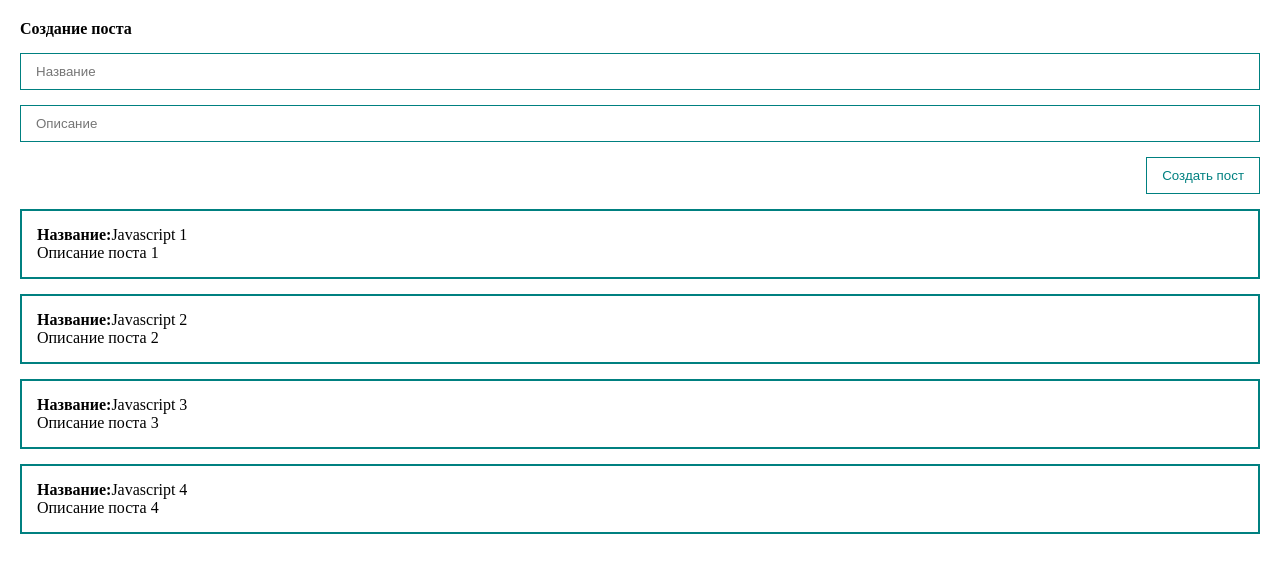
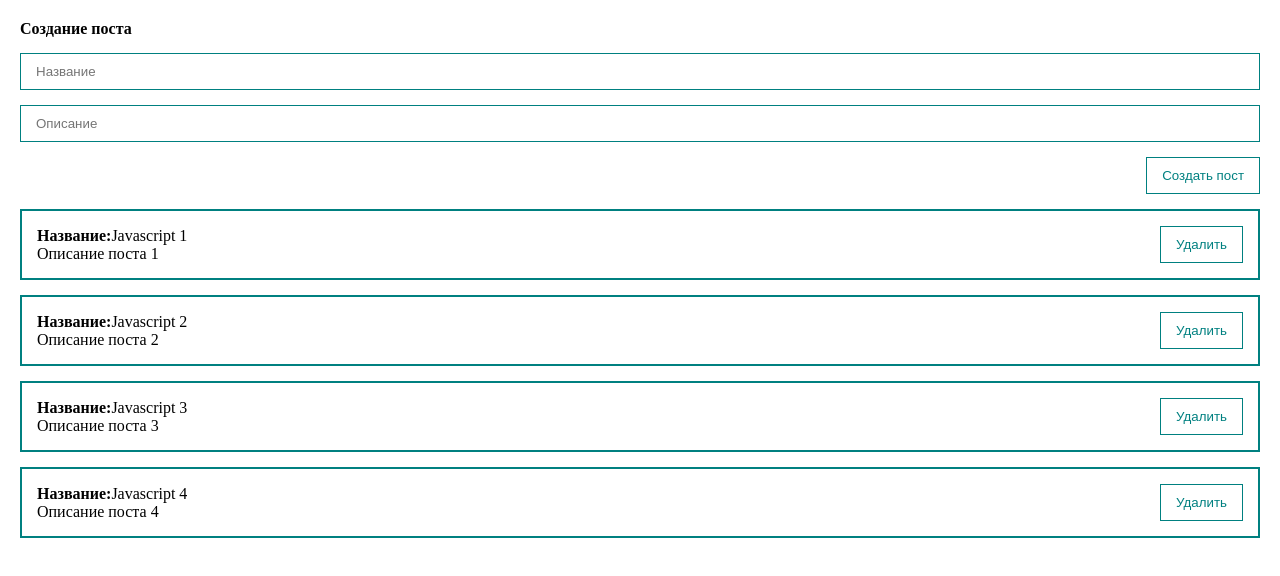
Before and after one commit to SolarEquine/vue-crash-course, a Vue app: page / in a window 1280 px wide. Shown: the top 576 px of the page. Built offline with nearby package versions, Linux system fonts and the light colour scheme.

Commit message:
Buttons added

```diff
--- a/src/App.vue
+++ b/src/App.vue
@@ -35,6 +35,7 @@ export default {
         createPost(post){
             this.posts.push(post);
         },
+
     }
 
 };
--- a/src/components/PostForm.vue
+++ b/src/components/PostForm.vue
@@ -13,12 +13,14 @@
             type="text"
             placeholder="Описание">
 
-        <button
+        <my-button
             class="button"
+            style = "align-self: flex-end;
+                margin-top: 15px;"
             @click="createPost"
             >
             Создать пост
-        </button>
+    </my-button>
     </form>
 </template>
 
@@ -59,19 +61,7 @@ export default{
     flex-direction: column;
 }
 
-.button{
-    align-self: flex-end;
-    margin-top: 15px;
-    padding: 10px 15px;
-    background: none;
-    color:teal;
-    border: 1px solid teal;
-    cursor: pointer;
-    transition: all .2s linear;
-}
 
-.button:hover{
-    color: #fff;
-    background-color: teal;
-}
+
+
 </style>
--- a/src/components/PostItem.vue
+++ b/src/components/PostItem.vue
@@ -1,12 +1,19 @@
 <template>
     <div class="post">
-        <div><strong>Название:</strong>{{ post.title }}</div>
-        <div>{{ post.body }}</div>
+        <div>
+            <div><strong>Название:</strong>{{ post.title }}</div>
+            <div>{{ post.body }}</div>
+        </div>
+        <div>
+            <my-button>Удалить</my-button>
+        </div>
     </div>
 </template>
 
 <script>
+import MyButton from './UI/MyButton.vue'
 export default{
+  components: { MyButton },
     props:{
         post: {
             type: Object,
@@ -21,5 +28,8 @@ export default{
     margin-top: 15px;
     border: 2px solid teal;
     padding: 15px;
+    display: flex;
+    align-items: center;
+    justify-content: space-between;
 }
 </style>
--- a/src/components/PostList.vue
+++ b/src/components/PostList.vue
@@ -21,9 +21,5 @@ export default {
 </script>
 
 <style scoped>
-.post{
-    margin-top: 15px;
-    border: 2px solid teal;
-    padding: 15px;
-}
+
 </style>
--- /dev/null
+++ b/src/components/UI/MyButton.vue
@@ -0,0 +1,27 @@
+<template>
+<button class="button">
+    <slot></slot>
+</button>
+</template>
+
+<script>
+export default{
+    name: "my-button"
+}
+</script>
+
+<style scoped>
+.button{
+    padding: 10px 15px;
+    background: none;
+    color:teal;
+    border: 1px solid teal;
+    cursor: pointer;
+    transition: all .2s linear;
+}
+
+.button:hover{
+    color: #fff;
+    background-color: teal;
+}
+</style>
--- /dev/null
+++ b/src/components/UI/index.js
@@ -0,0 +1,5 @@
+import MyButton from "@/components/UI/MyButton";
+
+export default[
+    MyButton
+]
--- a/src/main.js
+++ b/src/main.js
@@ -1,4 +1,11 @@
 import { createApp } from 'vue'
 import App from './App'
+import components from '@/components/UI';
 
-createApp(App).mount('#app')
+const app = createApp(App)
+
+components.forEach(component => {
+    app.component(component.name, component)
+})
+
+app.mount('#app');
```
Also changed, not shown: 7 other files (tests, documents, lock files or other folders).
